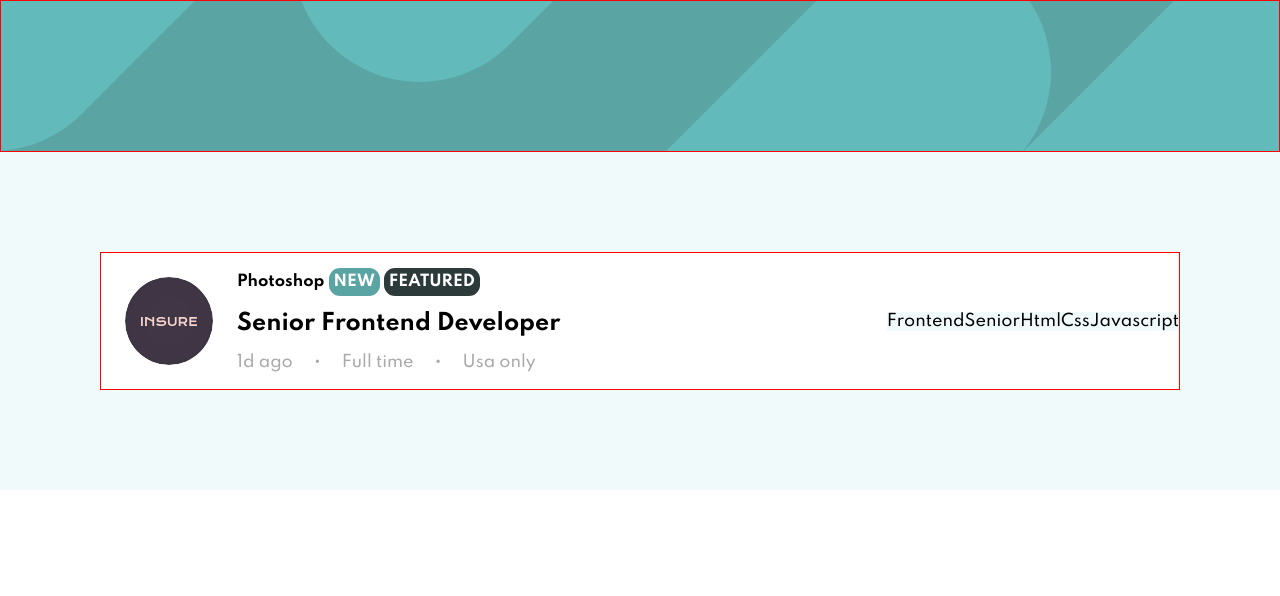
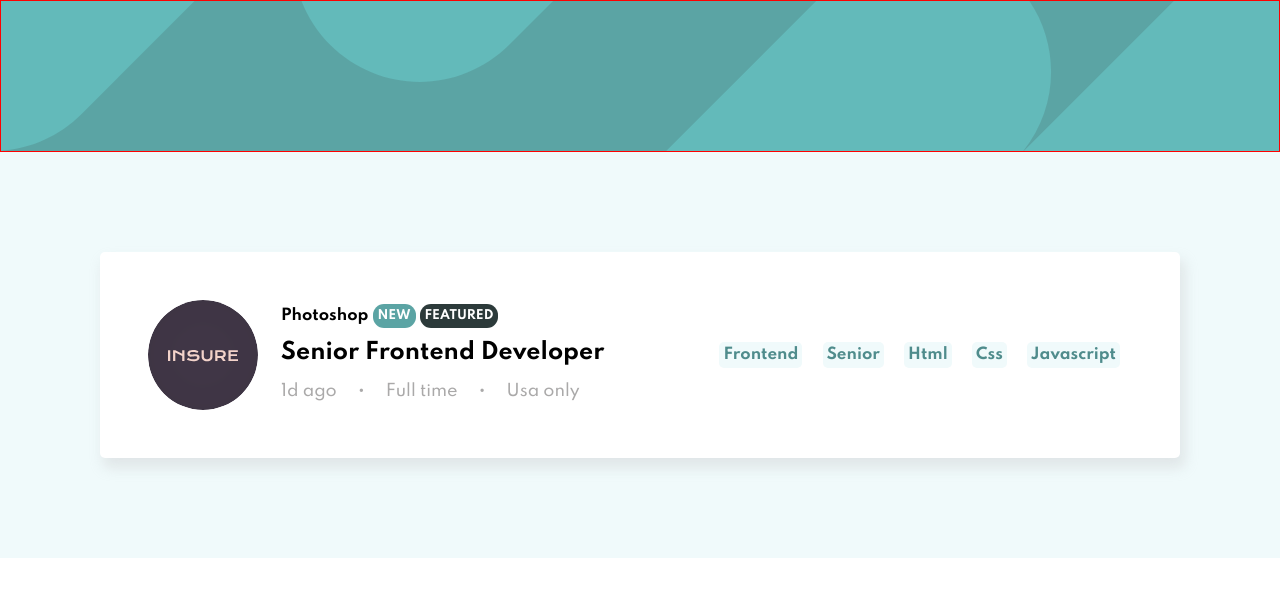
Before and after one commit to NetoCruz/JobList-Frontend, a plain HTML site: page index.html in a window 1280 px wide. Drawn offline with Linux system fonts and the light colour scheme.

Commit message:
card job terminado

```diff
--- a/css/app.css
+++ b/css/app.css
@@ -20,15 +20,24 @@ body{
     padding: 100px;
 }
 .job{
- border: 1px solid red;
+
  display: flex;
  justify-content: space-between;
  background-color: white;
+ border-radius: 5px;
+ padding: 40px;
+ -webkit-box-shadow: 4px 9px 13px 1px rgba(189,185,189,0.30);
+-moz-box-shadow: 4px 9px 13px 1px rgba(189,185,189,0.30);
+box-shadow: 4px 9px 13px 1px rgba(189,185,189,0.30);
 }
 
 .job img{
 border-radius: 50%;
 padding: 1.5em;
+padding: 0.5em;
+    height: 110px;
+    width: 110px;
+    margin-right: 15px;
 }
 
 
@@ -43,6 +52,7 @@ padding: 1.5em;
  align-items: center;
  font-size: 15px;
 }
+
 .ocupation{
  font-size: 22px;
  font-weight: 700;
@@ -52,6 +62,7 @@ padding: 1.5em;
     border-radius: 11px;
     padding: 5px;
     color: white;
+    font-size: 12px;
 
 }
 
@@ -60,6 +71,7 @@ padding: 1.5em;
     border-radius: 11px;
     padding: 5px;
     color: white;
+    font-size: 12px;
 }
 
 .require{
@@ -71,10 +83,15 @@ padding: 1.5em;
     display: flex;
     justify-content: center;
     align-items: center;
-
+    color:  hsl(180, 28%, 43%);
+    font-size: 15px;
+    margin-right: 20px;
+    font-weight: bold;
 }
 
 
 .skills p{
     background-color:#F0FAFB;
+    border-radius: 5px;
+    padding: 4px;
 }
--- a/index.html
+++ b/index.html
@@ -50,9 +50,21 @@
                     </div>
                     <div class="skills">
                         <p>Frontend</p>
+                        &nbsp
+                        &nbsp
+                        &nbsp
                         <p>Senior</p>
+                        &nbsp
+                        &nbsp
+                        &nbsp
                         <p>Html</p>
+                        &nbsp
+                        &nbsp
+                        &nbsp
                         <p>Css</p>
+                        &nbsp
+                        &nbsp
+                        &nbsp
                         <p>Javascript</p>
                     </div>
                 </article>
```
